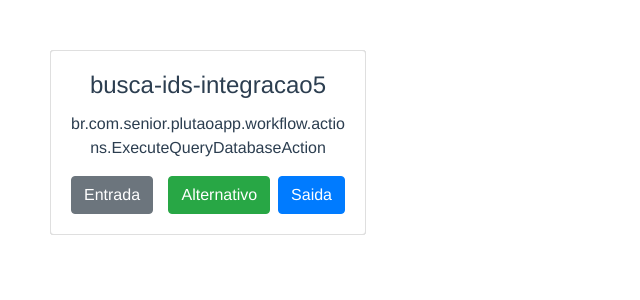
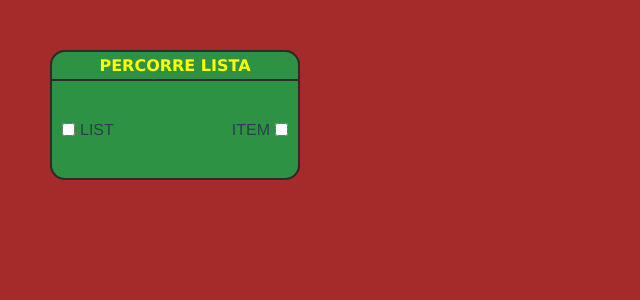
Before and after one commit to RuanVFachini/workflow-diagram-vue, a Vue app: page / in a window 1280 px wide. Shown: the top 300 px of the page, without its empty margins (0-640 px from the left). Built offline with nearby package versions, Linux system fonts and the light colour scheme.

Commit message:
atualizacao dos cards

```diff
--- a/src/App.vue
+++ b/src/App.vue
@@ -1,163 +1,174 @@
 <template>
   <div id="app">
-      <svg id="main-grid" @mousewheel.prevent="zoom($event)" @mousedown.prevent="panViewStart($event)" @mousemove.prevent="panViewMove($event)" @mouseup.prevent="unselect">
+    <svg
+      id="main-grid"
+      @mousewheel.prevent="zoom($event)"
+      @mousedown.prevent="panViewStart($event)"
+      @mousemove.prevent="panViewMove($event)"
+      @mouseup.prevent="unselect"
+    >
       <g id="main-svg-pan" :transform="getSvgPosition">
         <g id="main-svg-zoom">
-          <foreignObject
-            v-for="action in actions"
-            :key="action.actionName"
-            :x="action.x"
-            :y="action.y"
+          <LinkLine
+            v-for="link in links"
+            :key="link.id"
+            :p1="link.input"
+            :p2="link.output"
             :width="cardwidth"
             :height="cardheight"
-            @mousedown.prevent="select($event,action.actionName)"
-            @mousemove="move($event)"
-            @mouseup="unselect"
-            @mouseleave="unselect"
-            @dblclick="openEdit(action.actionName)"
-            >
-              <b-card
-                :title="action.actionName"
-                tag="article"
-                style="max-width: 20rem;"
-                class="mb-2"
-                draggable="false"
-              >
-                <b-card-text>
-                  {{action.actionType}}
-                </b-card-text>
-
-                <b-button variant="" style="float:left;" @click="setInput(action.actionName)">Entrada</b-button>
-                <b-button variant="primary" style="float:right;" class="ml-2" @click="setOutput('principal', action.actionName)">Saida</b-button>
-                <b-button variant="success" style="float:right;" @click="setOutput('alternativo', action.actionName)">Alternativo</b-button>
-              </b-card>
-          </foreignObject>
-          <LinkLine v-for="link in links" :key="link.id" :p1="link.input" :p2="link.output" :width="cardwidth" :height="cardheight"/>
+          />
+          <TwoWayCard
+            v-for="action in actions"
+            :key="action.name"
+            :value="action"
+            @move="move($event)"
+            @select="select($event)"
+            @unselect="unselect"
+            @open="openEdit($event)"
+            @click-input="setSelectedPort($event, 'input')"
+            @click-output="setSelectedPort($event, 'output')"
+          />
         </g>
       </g>
     </svg>
   </div>
 </template>
 
-
 <script>
-import LinkLine from "./components/LinkLine"
+import LinkLine from "./components/LinkLine";
+import TwoWayCard from "./components/TwoWayCard";
 
 export default {
-  name: 'App',
+  name: "App",
   components: {
-    LinkLine
+    LinkLine,
+    TwoWayCard,
   },
   data() {
     return {
-      cardwidth: 316,
-      cardheight: 210,
-      actions: [{
-        actionName: "busca-ids-integracao1",
-        actionType: "br.com.senior.plutaoapp.workflow.actions.ExecuteQueryDatabaseAction",
+      actions: [
+        {
+          title: "desvia-se-true",
+          name: "If",
+          inputs: [
+            {
+              name: "list",
+              value: null,
+            },
+          ],
+          outputs: [
+            {
+              name: "item",
+              value: null,
+            },
+          ],
           x: 50,
-        y: 50
-      },{
-        actionName: "busca-ids-integracao2",
-        actionType: "br.com.senior.plutaoapp.workflow.actions.ExecuteQueryDatabaseAction",
+          y: 50,
+        },
+        {
+          title: "Percorre lista",
+          name: "Loop",
+          inputs: [
+            {
+              name: "list",
+              value: null,
+            },
+          ],
+          outputs: [
+            {
+              name: "item",
+              value: null,
+            },
+          ],
           x: 50,
-        y: 50
-      },{
-        actionName: "busca-ids-integracao3",
-        actionType: "br.com.senior.plutaoapp.workflow.actions.ExecuteQueryDatabaseAction",
-        x: 50,
-        y: 50
-      },{
-        actionName: "busca-ids-integracao4",
-        actionType: "br.com.senior.plutaoapp.workflow.actions.ExecuteQueryDatabaseAction",
-        x: 50,
-        y: 50
-      },{
-        actionName: "busca-ids-integracao5",
-        actionType: "br.com.senior.plutaoapp.workflow.actions.ExecuteQueryDatabaseAction",
-        x: 50,
-        y: 50
-      }],
-      links:[],
+          y: 50,
+        },
+      ],
+      links: [],
       prevPos: null,
       onMove: null,
       stage: {
         input: null,
-        output: null
+        output: null,
       },
       scale: 1,
       prevPanPos: null,
       svg: {
         x: 0,
-        y: 0
-      }
-    }
-
+        y: 0,
+      },
+    };
   },
 
   methods: {
-
-    openEdit(actionName) {
-      alert(actionName)
+    openEdit(action) {
+      alert(action.name);
     },
 
-    select (event, actionName) {
+    select(event) {
       if (event.button !== 0) {
-        return
+        return;
       }
-      this.onMove = this.actions.find(x => x.actionName == actionName)
+      this.onMove = event.action;
       this.prevPos = {
-        x : event.x,
-        y : event.y
-      }
+        x: event.x,
+        y: event.y,
+      };
     },
 
-    unselect () {
-      this.onMove = null
-      this.onPan = false
+    unselect() {
+      this.onMove = null;
+      this.onPan = false;
     },
 
-    move (event) {
+    move(event) {
       if (this.onMove == null) {
-        return
+        return;
       }
-      const speed = 1 / this.scale
-      this.onMove.x  += (event.x - this.prevPos.x) * speed
-      this.onMove.y  += (event.y - this.prevPos.y) * speed
+      const speed = 1 / this.scale;
+      this.onMove.x += (event.x - this.prevPos.x) * speed;
+      this.onMove.y += (event.y - this.prevPos.y) * speed;
 
-      this.prevPos.x = event.x
-      this.prevPos.y = event.y
+      this.prevPos.x = event.x;
+      this.prevPos.y = event.y;
     },
 
-    setInput(actionName) {
-      this.stage.input = this.actions.find(x => x.actionName == actionName)
-      this.checkLink()
-    },
-
-    setOutput(level, actionName) {
-      const action = this.actions.find(x => x.actionName == actionName)
-      action.level = level
-      this.stage.output = action
-      this.checkLink()
+    setSelectedPort(event, type) {
+      if (event === null) {
+        this.stage[type] = null;
+      } else {
+        this.stage[type] = {
+          action: event.action,
+          port: event.port,
+        };
+      }
+      this.checkLink();
     },
 
     checkLink() {
       if (this.stage.input && this.stage.output) {
-        this.links.push({
-          id: 'link' + this.links.length + 1,
-          input: this.stage.input,
-          output: this.stage.output
-        }),
-        this.stage.input = null
-        this.stage.output = null
+        let link = {
+          input: {
+            action: this.stage.input.action.title,
+            port: this.stage.input.port.name,
+          },
+          output: {
+            action: this.stage.output.action.title,
+            port: this.stage.output.port.name,
+          },
+        };
+        link.id = JSON.stringify(link);
+        this.links.push(link);
+        this.stage.input = null;
+        this.stage.output = null;
       }
     },
 
     zoom(event) {
       if (event.wheelDelta > 0 && this.scale < 1) {
-        this.scale += 0.1
-      }else if (event.wheelDelta < 0 && this.scale > 0.3) {
-        this.scale -= 0.1
+        this.scale += 0.1;
+      } else if (event.wheelDelta < 0 && this.scale > 0.3) {
+        this.scale -= 0.1;
       }
       const svgZoom = document.getElementById("main-svg-zoom");
       svgZoom.style.transform = `scale(${this.scale})`;
@@ -165,36 +176,36 @@ export default {
 
     panViewStart(event) {
       if (event.button !== 1 && event.buttons !== 4) {
-        return
+        return;
       }
-      this.onPan = true
+      this.onPan = true;
       this.prevPanPos = {
-        x : event.x,
-        y : event.y
-      }
+        x: event.x,
+        y: event.y,
+      };
     },
 
     panViewMove(event) {
       if (!this.onPan) {
-        return
+        return;
       }
 
-      this.svg.x  += event.x - this.prevPanPos.x
-      this.svg.y  += event.y - this.prevPanPos.y
+      this.svg.x += event.x - this.prevPanPos.x;
+      this.svg.y += event.y - this.prevPanPos.y;
 
       this.prevPanPos = {
-        x : event.x,
-        y : event.y
-      }
-    }
+        x: event.x,
+        y: event.y,
+      };
+    },
   },
 
   computed: {
     getSvgPosition() {
-      return `translate(${this.svg.x},${this.svg.y})`
-    }
-  }
-}
+      return `translate(${this.svg.x},${this.svg.y})`;
+    },
+  },
+};
 </script>
 
 <style>
@@ -210,5 +221,6 @@ export default {
 #main-grid {
   width: 100%;
   height: 100%;
+  background-color: brown;
 }
 </style>
--- /dev/null
+++ b/src/components/TwoWayCard.vue
@@ -0,0 +1,171 @@
+<template>
+  <foreignObject
+    :x="value.x"
+    :y="value.y"
+    :width="250"
+    :height="130"
+    @mousedown.prevent="select($event)"
+    @mousemove="$emit('move', $event)"
+    @mouseup="$emit('unselect')"
+    @mouseleave="$emit('unselect')"
+    @dblclick="$emit('open', value)"
+  >
+    <div class="card" draggable="false">
+      <div class="card-header" draggable="false">
+        <p>
+          {{ value.title | upperCase }}
+        </p>
+      </div>
+      <div class="card-body" draggable="false">
+        <div class="inputs">
+          <div class="input" v-for="input in value.inputs" :key="input.name">
+            <input
+              class="link"
+              type="checkbox"
+              @click.prevent="clickPort($event, 'input', input)"
+            />
+            <h5>
+              {{ input.name | upperCase }}
+            </h5>
+          </div>
+        </div>
+        <div class="outputs">
+          <div
+            class="output"
+            v-for="output in value.outputs"
+            :key="output.name"
+          >
+            <h5>
+              {{ output.name | upperCase }}
+            </h5>
+            <input
+              class="link"
+              type="checkbox"
+              @click.prevent="clickPort($event, 'output', output)"
+            />
+          </div>
+        </div>
+      </div>
+    </div>
+  </foreignObject>
+</template>
+
+<script>
+export default {
+  name: "TwoWayCard",
+  props: ["width", "height", "value"],
+
+  methods: {
+    select(event) {
+      event.action = this.value;
+      this.$emit("select", event);
+    },
+
+    clickPort(event, type, port) {
+      let customEvent;
+      if (port.selected) {
+        delete port.selected;
+        customEvent = null;
+      } else {
+        this.value.cardWidth = this.width;
+        this.value.cardHeight = this.height;
+        customEvent = {
+          action: this.value,
+          port: port,
+        };
+      }
+
+      this.$emit(`click-${type}`, customEvent);
+    },
+  },
+};
+</script>
+
+<style scoped>
+.card {
+  background-color: transparent;
+  height: 100%;
+  width: 100%;
+  padding: 0px;
+  border: none;
+}
+.card-header {
+  background-color: rgb(46, 146, 68);
+  width: 100%;
+  height: 40px;
+  padding: 0px;
+  display: flex;
+  flex-direction: column;
+  justify-content: space-around;
+  align-content: center;
+  border-bottom: solid 2px rgb(46, 43, 43);
+  border-top: solid 2px rgb(46, 43, 43);
+  border-top-left-radius: 15px;
+  border-top-right-radius: 15px;
+  border-left: solid 2px rgb(46, 43, 43);
+  border-right: solid 2px rgb(46, 43, 43);
+}
+.card-body {
+  background-color: rgb(46, 146, 68);
+  width: 100%;
+  height: 100%;
+  padding: 0px;
+  display: flex;
+  flex-direction: row;
+  justify-content: space-between;
+  align-content: center;
+  border-bottom: solid 2px rgb(46, 43, 43);
+  border-bottom-left-radius: 15px;
+  border-bottom-right-radius: 15px;
+  border-left: solid 2px rgb(46, 43, 43);
+  border-right: solid 2px rgb(46, 43, 43);
+}
+p {
+  margin: 0px;
+  color: yellow;
+  font-weight: 600;
+  font-family: "Lucida Sans", "Lucida Sans Regular", "Lucida Grande",
+    "Lucida Sans Unicode", Geneva, Verdana, sans-serif;
+}
+
+.inputs {
+  margin-left: 10px;
+  display: flex;
+  flex-direction: column;
+  justify-content: space-around;
+}
+.input {
+  float: left;
+  display: flex;
+  flex-direction: row;
+  justify-content: space-around;
+  align-items: center;
+}
+.outputs {
+  margin-right: 10px;
+  display: flex;
+  flex-direction: column;
+  justify-content: space-around;
+}
+.output {
+  float: right;
+  display: flex;
+  flex-direction: row;
+  justify-content: space-around;
+  align-items: center;
+}
+h5 {
+  margin: 0px;
+  margin-left: 5px;
+  margin-right: 5px;
+  font-size: 12pt;
+}
+
+h5:hover {
+  cursor: default;
+}
+
+input.link:hover {
+  cursor: pointer;
+}
+</style>
--- /dev/null
+++ b/src/filters/stringFilters.js
@@ -0,0 +1,5 @@
+import Vue from "vue";
+
+Vue.filter("upperCase", function(value) {
+  return value.toUpperCase();
+});
```
Also changed, not shown: src/main.js (+9 -8 lines), 2 other files (tests, documents, lock files or other folders). Lines whose indentation alone changed are shown as unchanged.
